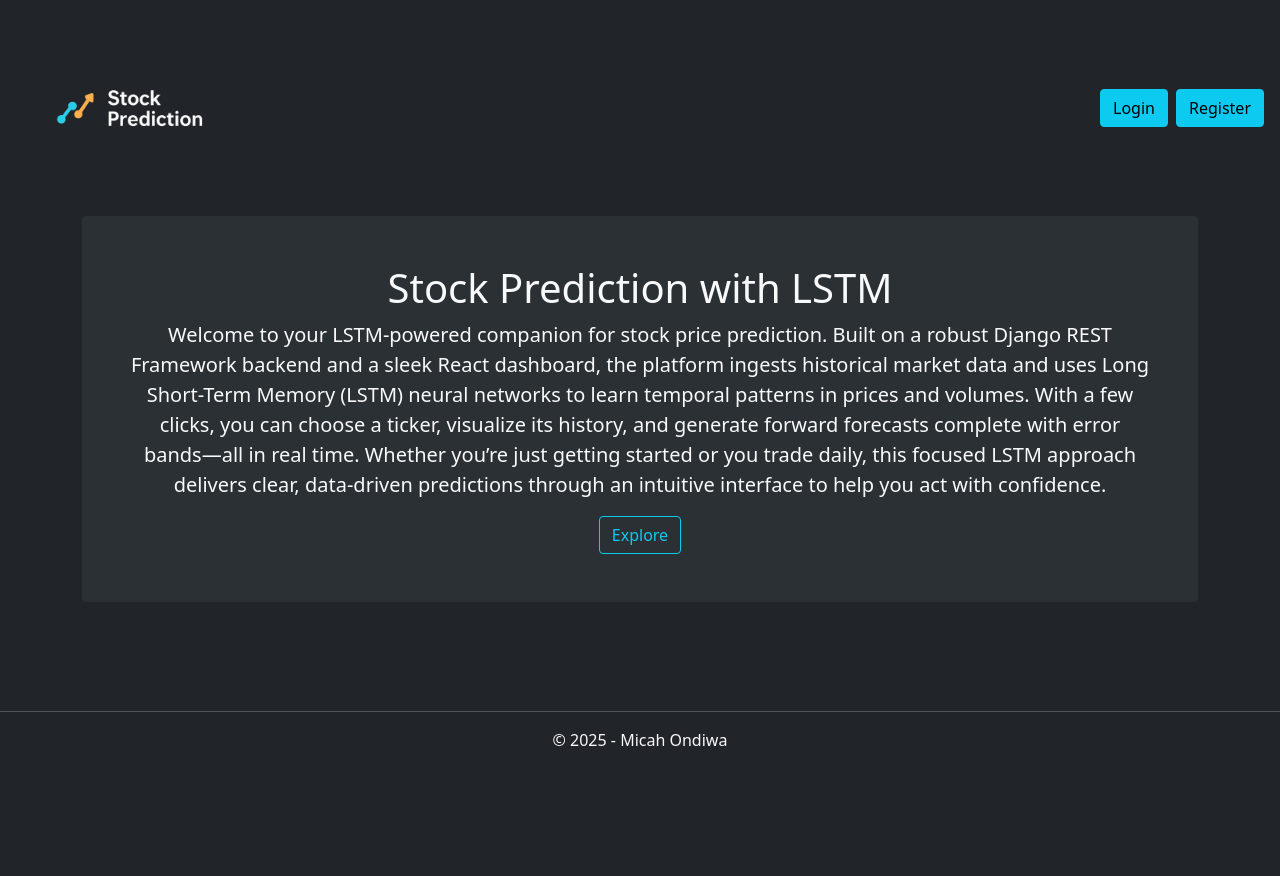
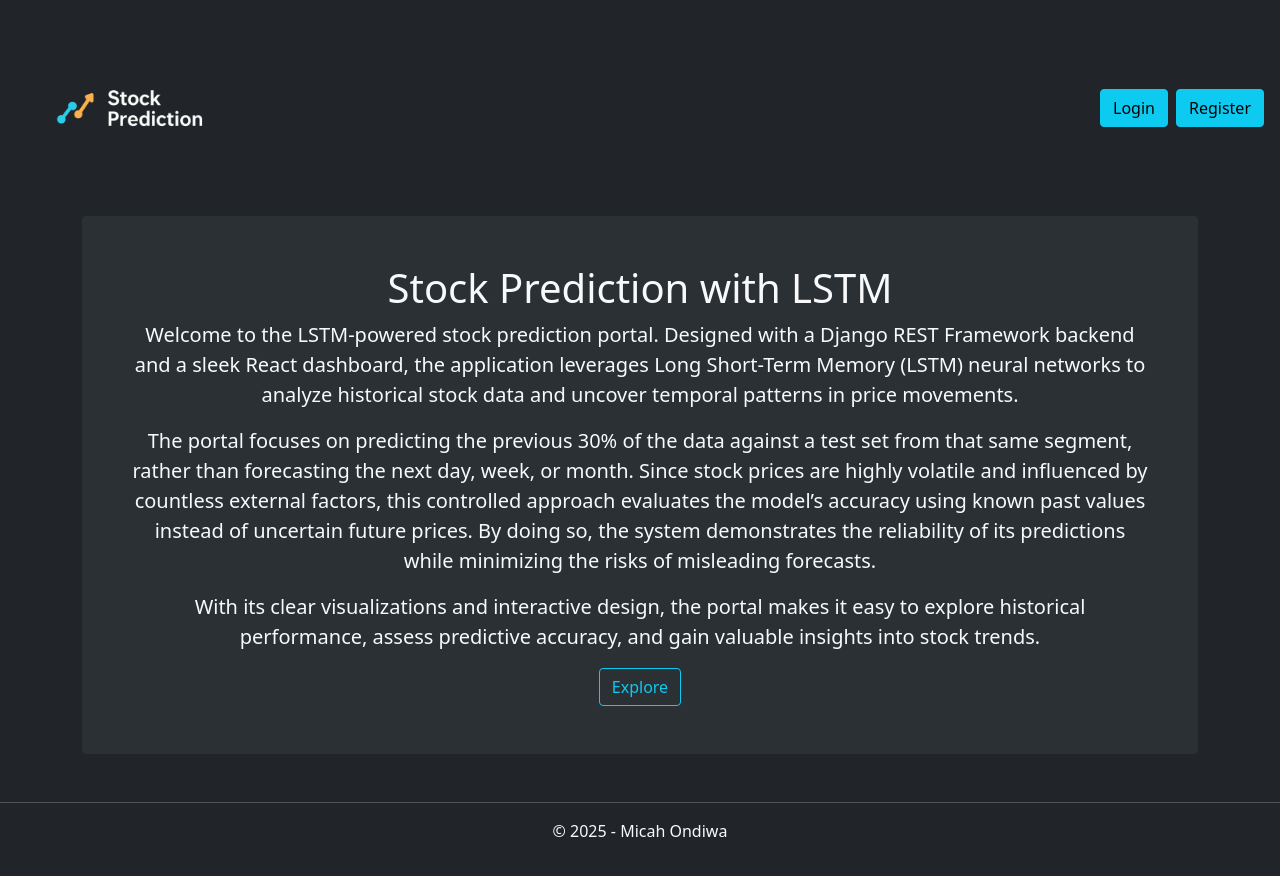
Before and after one commit to micahondiwa/stock-prediction-portal, a React (Vite) app in the folder frontend-react/: page / in a window 1280 px wide. Shown: the top 876 px of the page. Before the commit the page ends 800 px from the top, so only its background shows below. Built offline with nearby package versions, Linux system fonts and the light colour scheme; no server answers.

Commit message:
Resources

```diff
--- a/frontend-react/src/components/Main.jsx
+++ b/frontend-react/src/components/Main.jsx
@@ -9,7 +9,9 @@ const Main = () => {
             <div className='container'>
                 <div className='p-5 text-center bg-light-dark rounded'>
                     <h1 className='text-light'>Stock Prediction with LSTM</h1>
-                    <p className='text-light lead'>Welcome to your LSTM-powered companion for stock price prediction. Built on a robust Django REST Framework backend and a sleek React dashboard, the platform ingests historical market data and uses Long Short-Term Memory (LSTM) neural networks to learn temporal patterns in prices and volumes. With a few clicks, you can choose a ticker, visualize its history, and generate forward forecasts complete with error bands—all in real time. Whether you’re just getting started or you trade daily, this focused LSTM approach delivers clear, data-driven predictions through an intuitive interface to help you act with confidence.</p>
+                    <p className='text-light lead'>Welcome to the LSTM-powered stock prediction portal. Designed with a Django REST Framework backend and a sleek React dashboard, the application leverages Long Short-Term Memory (LSTM) neural networks to analyze historical stock data and uncover temporal patterns in price movements.</p>
+                    <p className='text-light lead'>The portal focuses on predicting the previous 30% of the data against a test set from that same segment, rather than forecasting the next day, week, or month. Since stock prices are highly volatile and influenced by countless external factors, this controlled approach evaluates the model’s accuracy using known past values instead of uncertain future prices. By doing so, the system demonstrates the reliability of its predictions while minimizing the risks of misleading forecasts.</p>
+                    <p className='text-light lead'> With its clear visualizations and interactive design, the portal makes it easy to explore historical performance, assess predictive accuracy, and gain valuable insights into stock trends.</p>
                     <Button text="Explore" class='btn-outline-info' url="/dashboard" />
                 </div>
             </div>
```
Also changed, not shown: 2 other files (tests, documents, lock files or other folders).
